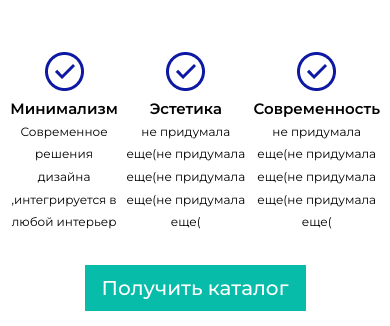
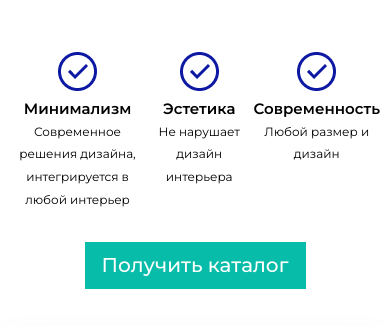
Before and after one commit to arichild/climat24, a website: page src/index.html in a window 390 px wide. Shown: the part 2212-2538 px from the top of the page. Drawn offline with nearby package versions, Linux system fonts and the light colour scheme; some packages are replaced by stand-ins of ours; files that its build step writes are made by us from their sources; a script that the page names is missing.

Commit message:
change txt

```diff
--- a/src/index.html
+++ b/src/index.html
@@ -250,7 +250,7 @@
                   <img src="./images/checkpng.png" alt="alt" loading="lazy">
                 </div>
                 <p>Минимализм</p>
-                <span class="section-design-decision-desc">Современное решения дизайна ,интегрируется в любой
+                <span class="section-design-decision-desc">Современное решения дизайна, интегрируется в любой
                   интерьер</span>
               </div>
               <div class="section-design-decision-item">
@@ -258,16 +258,14 @@
                   <img src="./images/checkpng.png" alt="alt" loading="lazy">
                 </div>
                 <p>Эстетика</p>
-                <span class="section-design-decision-desc">не придумала еще(не придумала еще(не придумала еще(не придумала
-                  еще(</span>
+                <span class="section-design-decision-desc">Не нарушает дизайн интерьера</span>
               </div>
               <div class="section-design-decision-item">
                 <div class="section-design-decision-check">
                   <img src="./images/checkpng.png" alt="alt" loading="lazy">
                 </div>
                 <p>Современность</p>
-                <span class="section-design-decision-desc">не придумала еще(не придумала еще(не придумала еще(не придумала
-                  еще(</span>
+                <span class="section-design-decision-desc">Любой размер и дизайн</span>
               </div>
             </div>
             <div class="section-design-decision-block">
--- a/src/sass/_index.scss
+++ b/src/sass/_index.scss
@@ -680,13 +680,6 @@
         border-right: 4px solid #fff;
       }
 
-      // @media (max-width: 400px) {
-      //   flex: 0 0 100%;
-      //   max-width: 100%;
-      //   margin-bottom: 15px;
-      //   border-right: 0;
-      // }
-
       &:nth-child(1) {
         border-left: 1px solid #fff;
 
@@ -694,18 +687,6 @@
           border-left: none;
         }
       }
-
-      // &:nth-child(2) {
-      //   &::before {
-      //     content: '';
-      //     position: absolute;
-      //     right: -1000px;
-      //     left: 0;
-      //     bottom: -5px;
-      //     height: 5px;
-      //     background: #fff;
-      //   }
-      // }
 
       &:last-child {
         @media (max-width: 576px) {
@@ -865,10 +846,12 @@
         @media (max-width: 576px) {
           text-align: center;
           padding-left: 0;
+          max-width: 135px;
         }
 
         @media (max-width: 384px) {
           margin-bottom: 25px;
+          max-width: 100%;
         }
       }
 
@@ -888,7 +871,8 @@
         @media (max-width: 576px) {
           display: flex;
           margin-bottom: 4px;
-          gap: 5px;
+          gap: 12px;
+          justify-content: space-between;
 
           p {
             font-size: 15px;
@@ -899,6 +883,7 @@
         @media (max-width: 384px) {
           flex-direction: column;
           gap: 0;
+          align-items: center;
         }
       }
 
```
Also changed, not shown: src/css/style.css, 1 other file.
